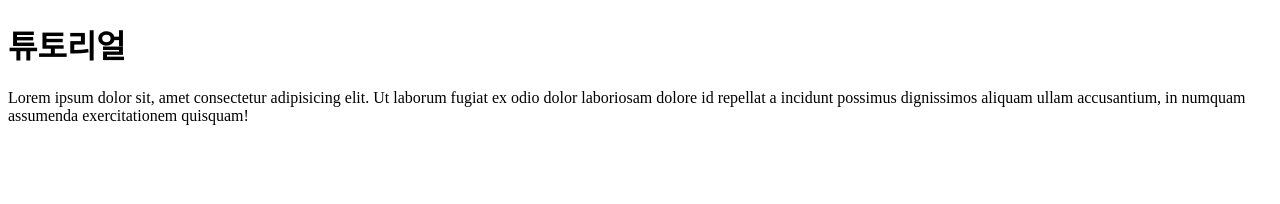
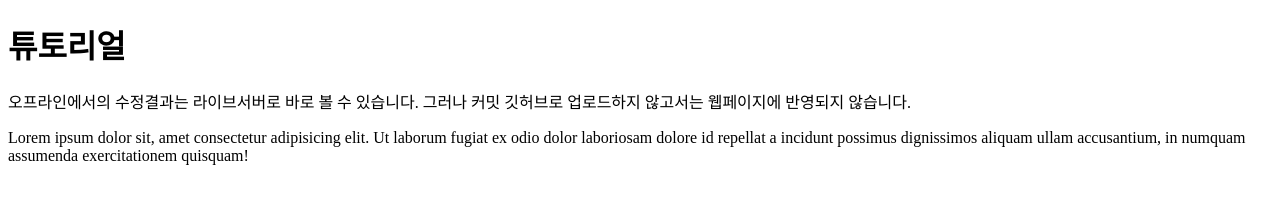
Before and after one commit to chaei2/tutorial, a plain HTML site: page index.html in a window 1280 px wide. Drawn offline with Linux system fonts and the light colour scheme.

Commit message:
간단한 문장

```diff
--- a/index.html
+++ b/index.html
@@ -8,6 +8,10 @@
   <body>
     <h1>튜토리얼</h1>
     <p>
+      오프라인에서의 수정결과는 라이브서버로 바로 볼 수 있습니다. 그러나 커밋
+      깃허브로 업로드하지 않고서는 웹페이지에 반영되지 않습니다.
+    </p>
+    <p>
       Lorem ipsum dolor sit, amet consectetur adipisicing elit. Ut laborum
       fugiat ex odio dolor laboriosam dolore id repellat a incidunt possimus
       dignissimos aliquam ullam accusantium, in numquam assumenda exercitationem
```
